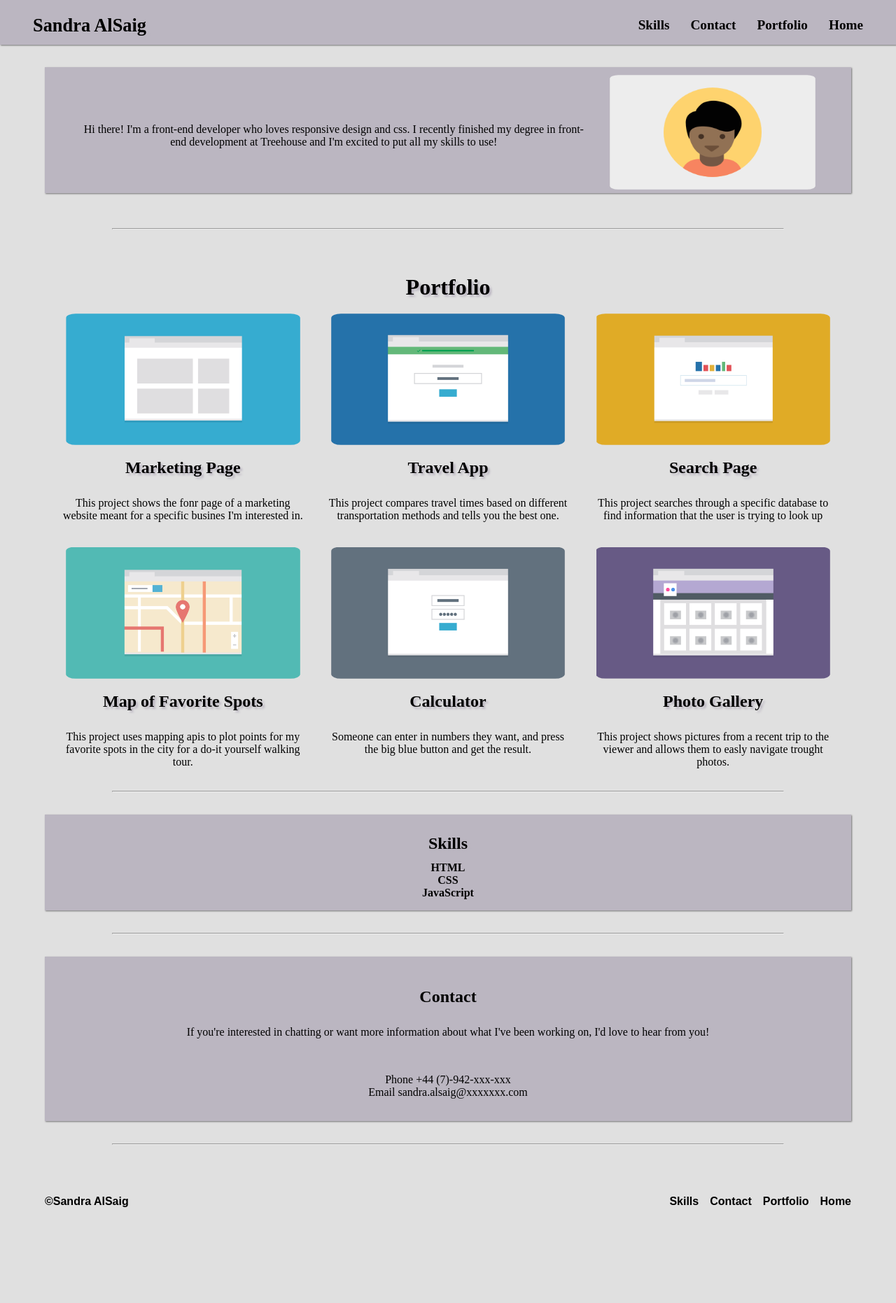
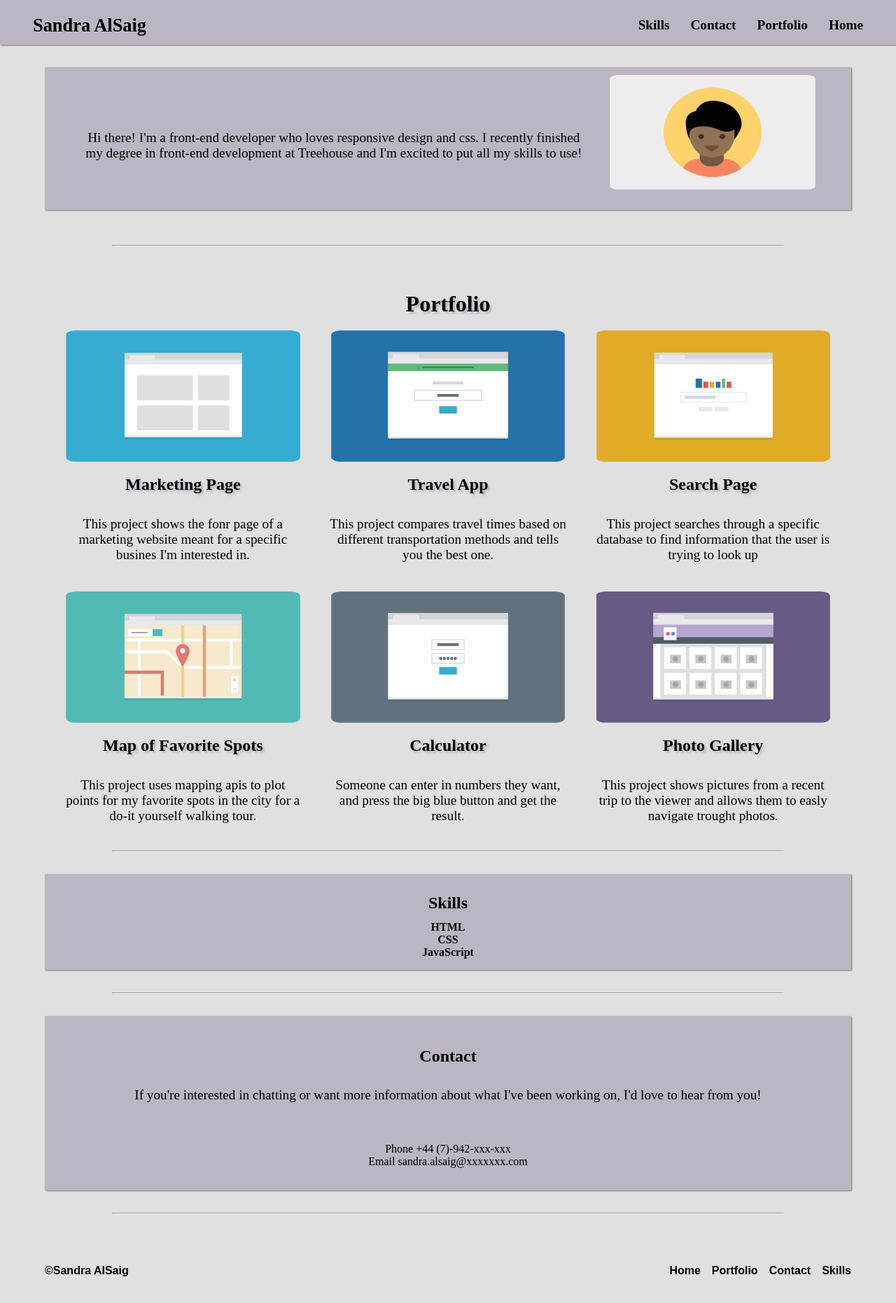
Before and after one commit to SandraAlSaig/SandraS_Project2, a plain HTML site: page index.html in a window 1280 px wide. Shown: the whole page at 70% size. Before the commit the page ends 1766 px from the top, so only its background shows below. Drawn offline with Linux system fonts and the light colour scheme; a web font is replaced by a local one.

Commit message:
Last touches.. :)

```diff
--- a/css/styles.css
+++ b/css/styles.css
@@ -13,6 +13,9 @@
 body {
   background-color: #e0e0e0;
   font-family: 'ZCOOL XiaoWei', serif;
+  max-width: 1800px;
+  text-align: center;
+  margin: auto;
 }
 
 h1,h2 {
@@ -156,6 +159,7 @@ hr {
     float: right;
     padding-top: 20px;
     padding-bottom: 20px;
+    list-style-type: none;
   }
 
   .main-footer {
@@ -198,6 +202,9 @@ hr {
   font-size: 1.2em;
 }
 /* ============================ Profile Div ================================ */
+  p{
+    font-size: 1.0em;
+  }
 
   picture {
     float: right;
@@ -206,9 +213,11 @@ hr {
 
   #description {
     margin-top: 2em;
+    font-size: 1.2em;
+  }
 
-  }
 /* ===========================Portfolio Div ================================ */
+
   .portfolio-container {
 
   }
@@ -294,6 +303,11 @@ hr {
   font-size: 1.2em;
 }
 /* ============================ Profile Div ================================ */
+
+  p{
+    font-size: 1.2em;
+  }
+
   .student{
     margin-top: -2.5em;
     height: 170px;
@@ -307,6 +321,7 @@ hr {
   #description {
     margin-top: 2em;
     max-width: 70%;
+    font-size: 1.2em;
   }
 /* ===========================Portfolio Div ================================ */
   .portfolio-container {
@@ -354,6 +369,12 @@ hr {
 
 @media (min-width : 1800px){
   /* ============================ Profile Div ================================ */
+
+    .main-nav li {
+      text-align: right;
+    }
+
+
     .student{
       margin-top: -1.7em;
       height: 140px;
--- a/index.html
+++ b/index.html
@@ -13,9 +13,9 @@
     <div class="nav-container">
 			<h1 class="name">Sandra AlSaig</h1>
 			<nav class="main-nav">
-				<a href="#Home">Home</a>
-				<a href="#Portfolio">Portfolio</a>
-				<a href="#Contact">Contact</a>
+        <a href="#Home">Home</a>
+        <a href="#Portfolio">Portfolio</a>
+        <a href="#Contact">Contact</a>
         <a href="#Skills">Skills</a>
 			</nav>
 		</div>
@@ -101,12 +101,12 @@
     <div class="main-footer clearfix">
     <h4 class="footname">&copy;Sandra AlSaig</h4>
         <nav class="footer-nav">
-          <ul class="ul-style clearfix">
+          <ul class="clearfix">
             <li class="mobile-nav"><a href="#Home">BACK TO TOP</a></li>
+            <li class="desktop-nav"><a href="#Skills">Skills</a></li>
+            <li class="desktop-nav"><a href="#Contact">Contact</a></li>
+            <li class="desktop-nav"><a href="#Portfolio">Portfolio</a></li>
             <li class="desktop-nav"><a href="#Home">Home</a></li>
-            <li class="desktop-nav"><a href="#Portfolio">Portfolio</a></li>
-            <li class="desktop-nav"><a href="#Contact">Contact</a></li>
-            <li class="desktop-nav"><a href="#Skills">Skills</a></li>
           </ul>
         </nav>
     </div>
```
